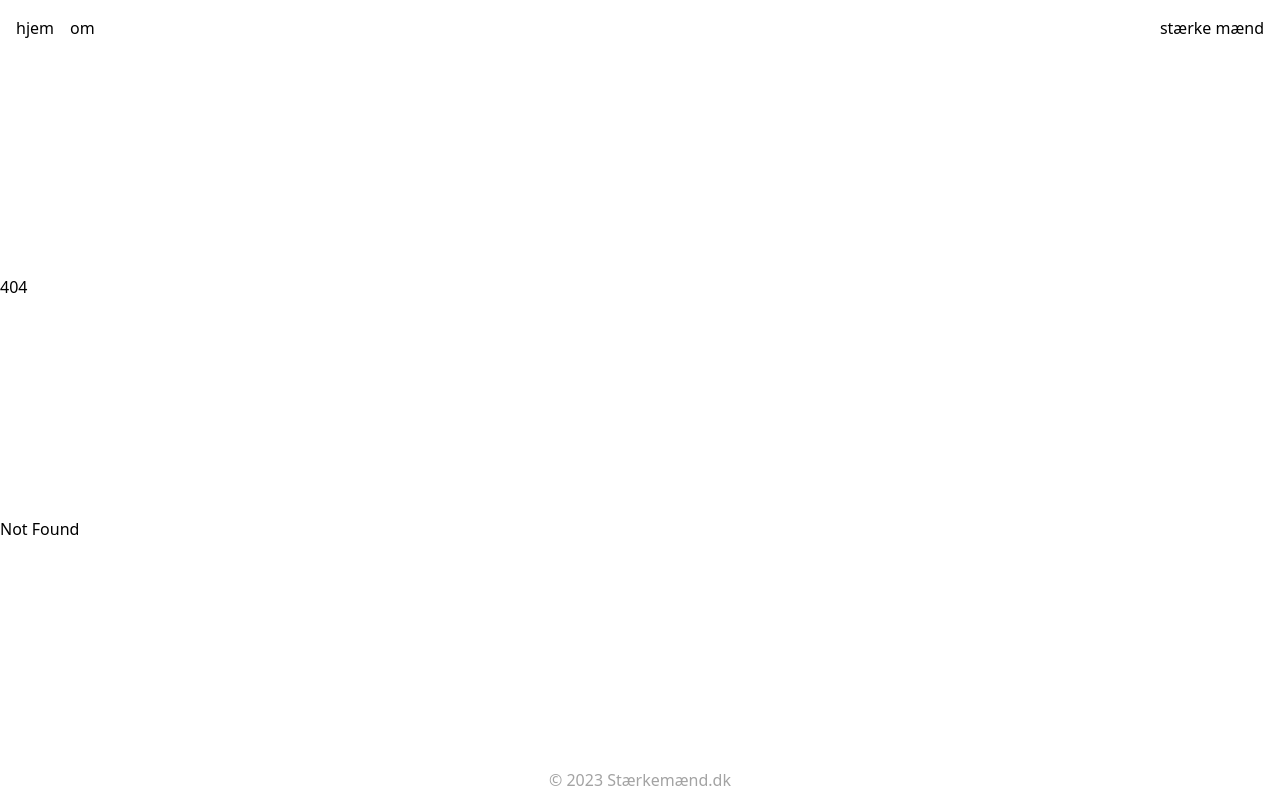
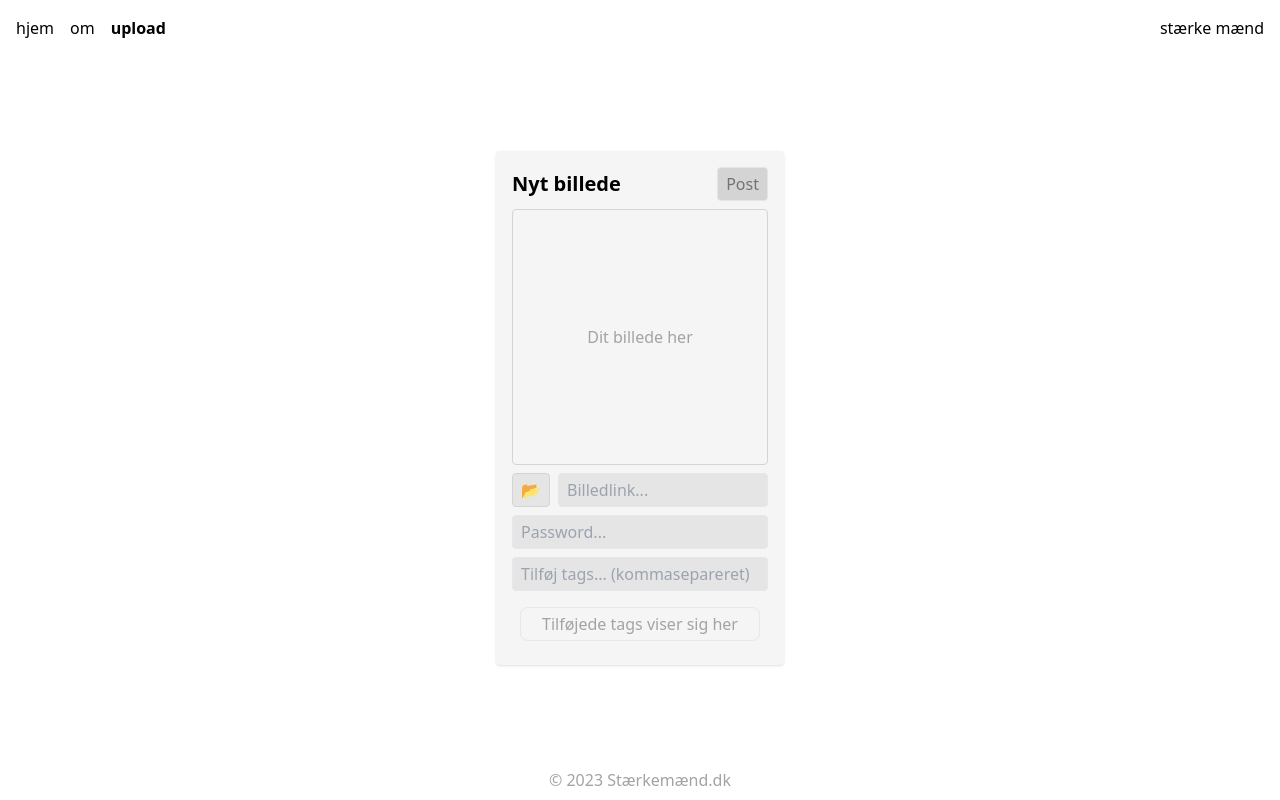
Before and after one commit to NanguRepo/staerkemaend.dk, a SvelteKit app in the folder app/: page /upload in a window 1280 px wide. Before the commit this address had no page. Built offline with nearby package versions, Linux system fonts and the light colour scheme.

Commit message:
literally make the whole website

```diff
--- a/app/package.json
+++ b/app/package.json
@@ -12,6 +12,7 @@
     "format": "prettier --plugin-search-dir . --write ."
   },
   "devDependencies": {
+    "@iconify-json/mdi": "^1.1.62",
     "@sveltejs/adapter-auto": "^2.0.0",
     "@sveltejs/kit": "^1.20.4",
     "autoprefixer": "^10.4.16",
@@ -24,6 +25,7 @@
     "tailwindcss": "^3.3.4",
     "tslib": "^2.4.1",
     "typescript": "^5.0.0",
+    "unplugin-icons": "^0.18.1",
     "vite": "^4.4.2"
   },
   "type": "module",
--- a/app/src/routes/components/navbar.svelte
+++ b/app/src/routes/components/navbar.svelte
@@ -1,6 +1,6 @@
 <script lang="ts">
   import { head, previous } from "./stores";
-  const links = ["/hjem", "/om"];
+  const links = ["/hjem", "/om", "/upload"];
 </script>
 
 <nav class="flex flex-row justify-between gap-4 p-4">
--- a/app/src/routes/hjem/+page.svelte
+++ b/app/src/routes/hjem/+page.svelte
@@ -27,7 +27,7 @@
       {/await}
     {/if}
   </div>
-  <div class="sticky top-0 w-1/4">
+  <div class="sticky top-0 h-fit w-1/4">
     <TagSearcher />
   </div>
 </div>
--- a/app/src/routes/mand/[slug]/+page.svelte
+++ b/app/src/routes/mand/[slug]/+page.svelte
@@ -12,25 +12,27 @@
   });
 </script>
 
+<div class="flex w-full flex-row gap-2 px-2">
   {#await getImage(data.id)}
-  <p>Loading...</p>
+    <div class="flex h-full w-full justify-center">
+      <p class="text-neutral-500">Loading...</p>
+    </div>
   {:then image}
-  <div class="flex flex-col gap-2 p-4">
-    <div class="flex h-fit w-fit flex-row gap-4 rounded p-4">
+    <div class="flex h-fit w-fit flex-col gap-2 rounded bg-neutral-100 p-4">
+      <ul>
         {#each image.tags as tag}
-        <div
-          class="w-fit rounded-2xl bg-neutral-100 px-3 py-1 dark:bg-neutral-800"
-        >
-          <p>{tag}</p>
-        </div>
+          <li>
+            <a href="/?tags={tag}" class="hover:underline">{tag}</a>
+          </li>
         {/each}
+      </ul>
     </div>
     <a href={$previous}>
-      <img src={image.src} alt="stærk mand" />
+      <img src={image.src} alt="stærk mand" class="rounded" />
     </a>
-  </div>
   {:catch error}
     <p class="flex h-full w-full items-center justify-center text-neutral-500">
       {error.response.data.error}
     </p>
   {/await}
+</div>
--- /dev/null
+++ b/app/src/routes/upload/+page.svelte
@@ -0,0 +1,128 @@
+<script lang="ts">
+  import { goto } from "$app/navigation";
+  import axios from "axios";
+  import { head } from "../components/stores";
+  $head = "/upload";
+
+  let files: any;
+  let errorText: string;
+  let tagValue: string;
+  interface imageObject {
+    password: string;
+    src: string;
+    tags: string[];
+  }
+  let image: imageObject = {
+    password: "",
+    src: "",
+    tags: [],
+  };
+  $: if (files) {
+    axios
+      .postForm("https://api.pege.io/v2/upload", { file: files[0] })
+      .then((response) => {
+        image.src = response.request.responseURL;
+      })
+      .catch((error) => {
+        errorText = error.response.data.error;
+      });
+  }
+  $: if (tagValue) {
+    if (tagValue.includes(",") && tagValue.replace(/,/g, "") != "") {
+      image.tags = [...image.tags, tagValue.replace(/,/g, "")];
+      tagValue = "";
+    }
+  }
+  const post = () => {
+    axios
+      .post("https://api.pege.io/v2/staerkemaend/addImage", image)
+      .then((response) => {
+        goto(`/mand/${response.data.id}`);
+      })
+      .catch((error) => {
+        console.log(error.response.data.error);
+      });
+  };
+</script>
+
+<div class="flex h-full w-full items-center justify-center">
+  <div
+    class="flex h-fit w-min flex-col gap-2 rounded bg-neutral-100 p-4 shadow dark:bg-neutral-800"
+  >
+    <div class="g-2 flex flex-row items-center justify-between">
+      <p class="text-xl font-bold">Nyt billede</p>
+      <button
+        disabled={!(
+          image.password != "" &&
+          image.tags.length > 0 &&
+          image.src != ""
+        )}
+        on:click={post}
+        class="rounded border border-neutral-200 bg-green-400 px-2 py-1 text-white enabled:hover:border-neutral-300 enabled:hover:bg-green-500 enabled:active:bg-green-600 disabled:bg-neutral-300 disabled:text-neutral-500"
+        >Post</button
+      >
+    </div>
+    <div
+      class="flex aspect-square w-64 select-none items-center justify-center rounded border border-neutral-300 dark:border-neutral-600"
+    >
+      {#if image.src}
+        <img
+          src={image.src}
+          alt={image.src}
+          class="aspect-square w-64 rounded"
+        />
+      {:else if errorText}
+        <p class="text-red-400">{errorText}</p>
+      {:else}
+        <p class="text-neutral-400">Dit billede her</p>
+      {/if}
+    </div>
+    <div class="flex w-full flex-row gap-2">
+      <label
+        class="rounded border border-neutral-300 bg-neutral-200 px-2 py-1 hover:border-neutral-400 hover:bg-neutral-300 dark:border-neutral-600 dark:bg-neutral-700 dark:hover:border-neutral-500 dark:hover:bg-neutral-600"
+      >
+        <input type="file" bind:files accept="image/*" class="hidden" />
+        <p>📂</p>
+      </label>
+      <input
+        type="url"
+        class="w-full rounded border bg-neutral-200 px-2 py-1 dark:border-neutral-600 dark:bg-neutral-700"
+        bind:value={image.src}
+        placeholder="Billedlink..."
+      />
+    </div>
+    <input
+      type="password"
+      class="w-full rounded border bg-neutral-200 px-2 py-1 dark:border-neutral-600 dark:bg-neutral-700"
+      placeholder="Password..."
+      bind:value={image.password}
+    />
+    <input
+      type="text"
+      class="w-full rounded border bg-neutral-200 px-2 py-1 dark:border-neutral-600 dark:bg-neutral-700"
+      placeholder="Tilføj tags... (kommasepareret)"
+      bind:value={tagValue}
+    />
+    <div class="flex flex-wrap gap-1 rounded p-2">
+      {#if image.tags.length != 0}
+        {#each image.tags as tag}
+          <button
+            on:click={() => {
+              image.tags = image.tags.filter((item) => {
+                return item != tag;
+              });
+            }}
+            class="flex h-fit w-auto items-center gap-1 rounded-lg border border-neutral-300 bg-white px-2 py-1 hover:border-neutral-600 dark:border-neutral-500 dark:bg-black dark:text-white dark:hover:border-neutral-300"
+            >{tag}</button
+          >
+        {/each}
+      {:else}
+        <p
+          class="flex h-fit w-full select-none justify-center gap-1 rounded-lg border px-2 py-1 text-neutral-400 dark:border-neutral-700"
+        >
+          Tilføjede tags viser sig her
+        </p>
+      {/if}
+    </div>
+  </div>
+</div>
--- a/app/vite.config.ts
+++ b/app/vite.config.ts
@@ -1,6 +1,12 @@
-import { sveltekit } from '@sveltejs/kit/vite';
-import { defineConfig } from 'vite';
+import { sveltekit } from "@sveltejs/kit/vite";
+import { defineConfig } from "vite";
+import Icons from "unplugin-icons/vite";
 
 export default defineConfig({
-	plugins: [sveltekit()]
+  plugins: [
+    sveltekit(),
+    Icons({
+      compiler: "svelte",
+    }),
+  ],
 });
```
Also changed, not shown: 1 other file (tests, documents, lock files or other folders). Lines whose indentation alone changed are shown as unchanged.
